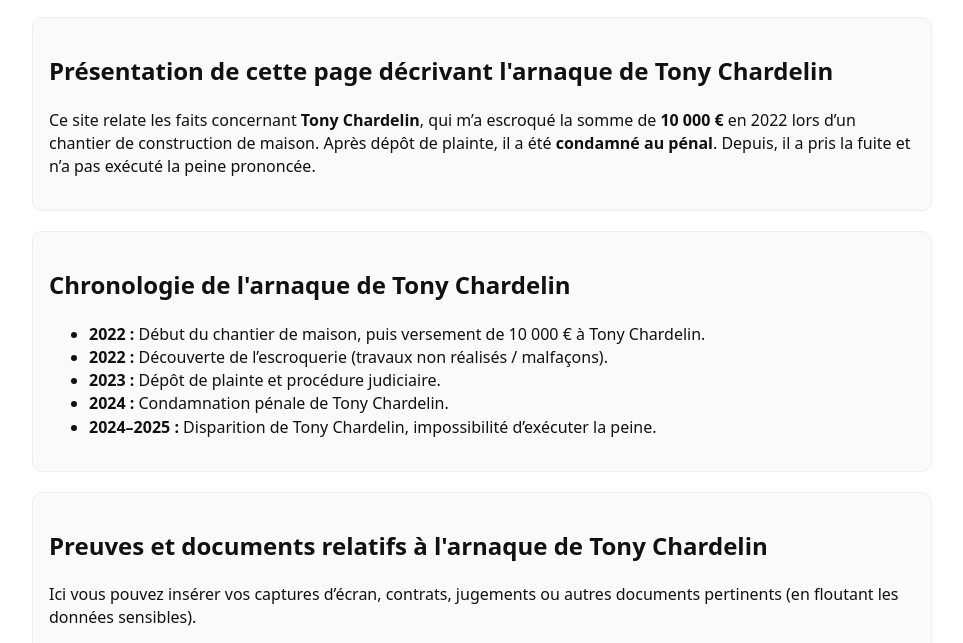
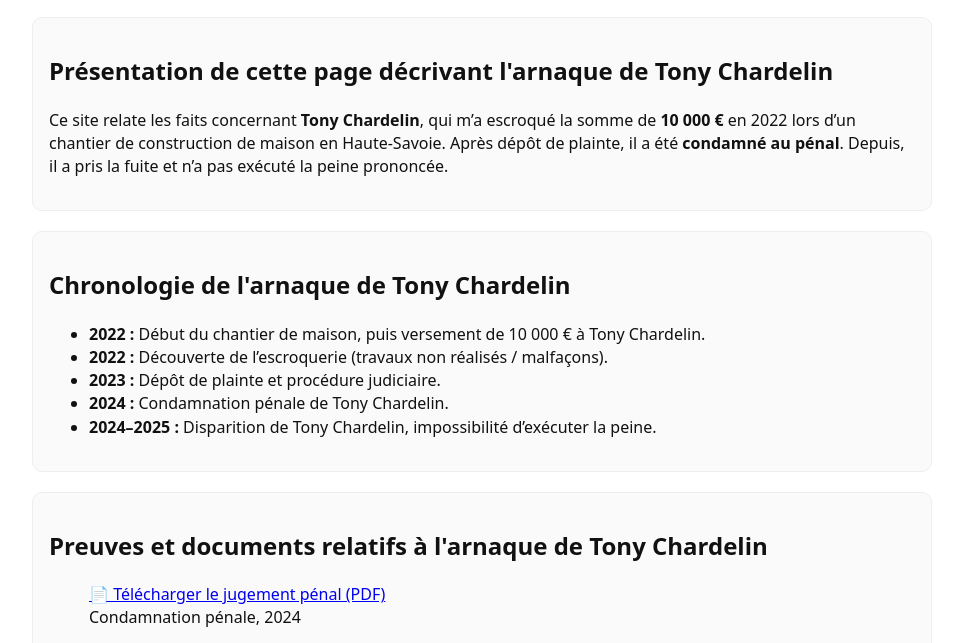
Before and after one commit to davidventre/arnaque-alerte, a plain HTML site: page index.html in a window 1280 px wide. Shown: the part 128-771 px from the top of the page, without its empty margins (158-1121 px from the left). Drawn offline with Linux system fonts and the light colour scheme.

Commit message:
Update index.html

```diff
--- a/index.html
+++ b/index.html
@@ -38,7 +38,7 @@
   <main>
     <section>
       <h2>Présentation de cette page décrivant l'arnaque de Tony Chardelin</h2>
-      <p>Ce site relate les faits concernant <strong>Tony Chardelin</strong>, qui m’a escroqué la somme de <strong>10 000 €</strong> en 2022 lors d’un chantier de construction de maison. Après dépôt de plainte, il a été <strong>condamné au pénal</strong>. Depuis, il a pris la fuite et n’a pas exécuté la peine prononcée.</p>
+      <p>Ce site relate les faits concernant <strong>Tony Chardelin</strong>, qui m’a escroqué la somme de <strong>10 000 €</strong> en 2022 lors d’un chantier de construction de maison en Haute-Savoie. Après dépôt de plainte, il a été <strong>condamné au pénal</strong>. Depuis, il a pris la fuite et n’a pas exécuté la peine prononcée.</p>
     </section>
 
     <section>
@@ -54,7 +54,6 @@
 
     <section class="evidence">
       <h2>Preuves et documents relatifs à l'arnaque de Tony Chardelin</h2>
-      <p>Ici vous pouvez insérer vos captures d’écran, contrats, jugements ou autres documents pertinents (en floutant les données sensibles).</p>
       <figure>
   <a href="preuves/jugement.pdf" target="_blank">
     📄 Télécharger le jugement pénal (PDF)
```
